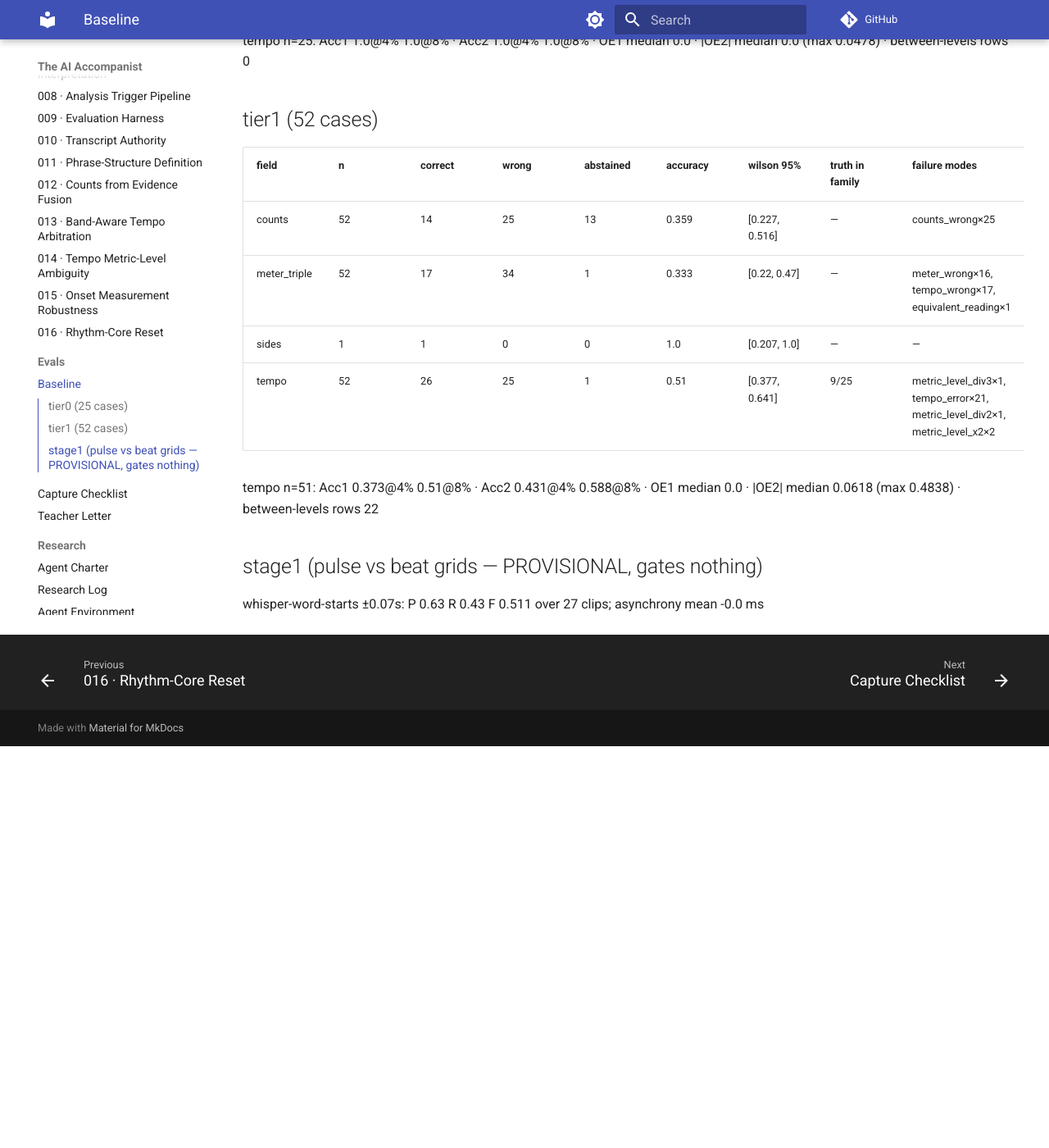
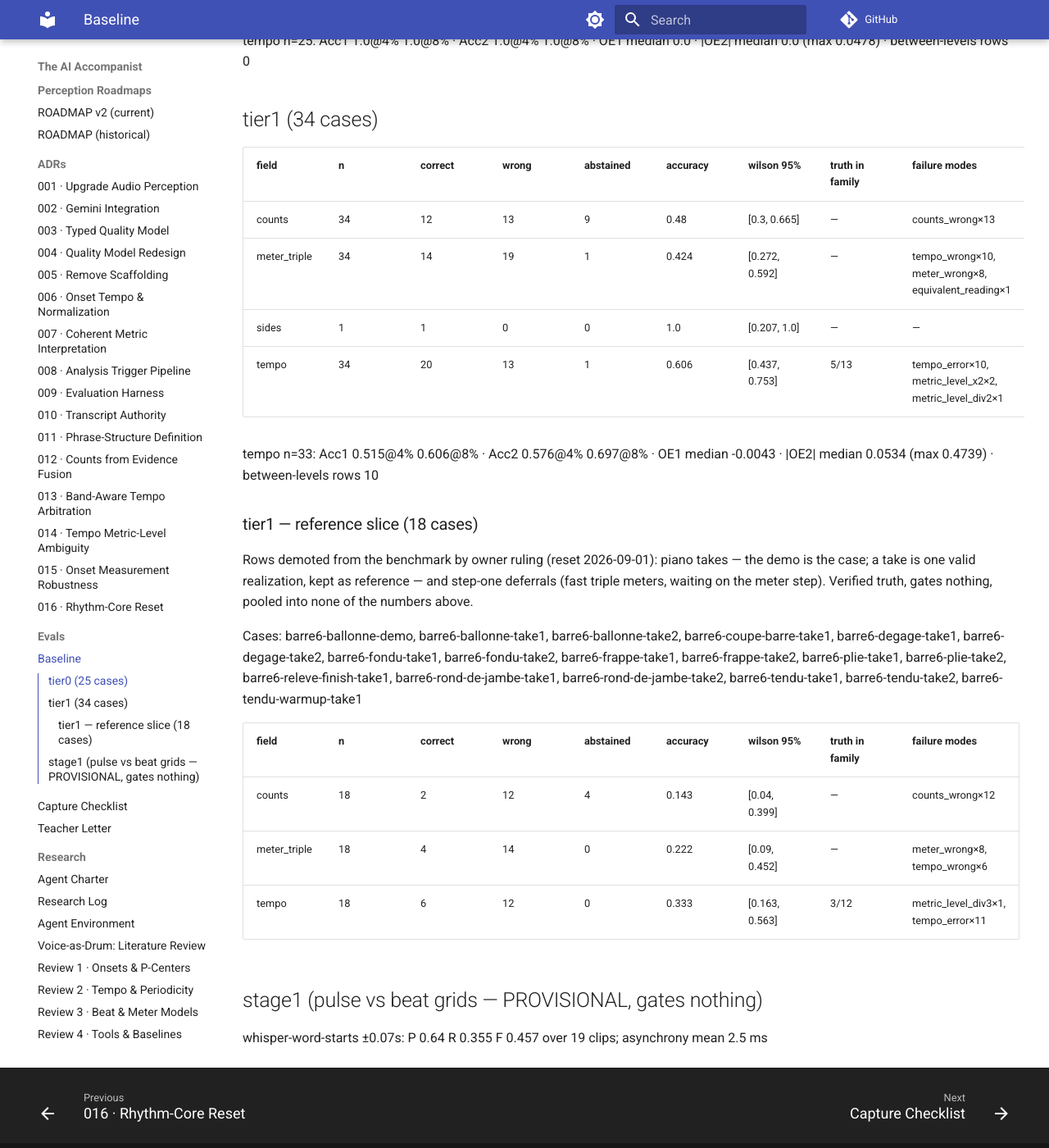
Before and after one commit to ben-juodvalkis/musical-perception, an MkDocs documentation site: the page built from docs/evals/baseline.md, in a window 1280 px wide and 1400 px high, scrolled down 604 px. Shown: the whole window at 82% size. Built offline with MkDocs 1.6.1 and Material for MkDocs 9.7.7, drawn with Linux system fonts in a browser that asks for light colours; comment, search, counter and statistics services are not loaded; before the commit the page ends 1514 px from its top, so only the background shows below that; some of the changed text lies outside the part shown.

Commit message:
reset step one: re-bless at owner direction — tier1 pinned 34, withheld 18 reference; pytest 373 passed
Before (n=52): tempo 0.510, meter_triple 0.333, counts 0.359, between-levels 22.
After (n=34): tempo 0.606, meter_triple 0.424, counts 0.480, between-levels 10.
No pipeline code changed; the benchmark changed shape (takes shelved,
ballonne deferred, three relabels). Outcome flips: exactly the three
pre-registered relabel effects.

```diff
--- a/docs/evals/baseline.md
+++ b/docs/evals/baseline.md
@@ -19,17 +19,33 @@
 
 tempo n=25: Acc1 1.0@4% 1.0@8% · Acc2 1.0@4% 1.0@8% · OE1 median 0.0 · |OE2| median 0.0 (max 0.0478) · between-levels rows 0
 
-## tier1 (52 cases)
+## tier1 (34 cases)
 
 | field | n | correct | wrong | abstained | accuracy | wilson 95% | truth in family | failure modes |
 |---|---|---|---|---|---|---|---|---|
-| counts | 52 | 14 | 25 | 13 | 0.359 | [0.227, 0.516] | — | counts_wrong×25 |
-| meter_triple | 52 | 17 | 34 | 1 | 0.333 | [0.22, 0.47] | — | meter_wrong×16, tempo_wrong×17, equivalent_reading×1 |
+| counts | 34 | 12 | 13 | 9 | 0.48 | [0.3, 0.665] | — | counts_wrong×13 |
+| meter_triple | 34 | 14 | 19 | 1 | 0.424 | [0.272, 0.592] | — | tempo_wrong×10, meter_wrong×8, equivalent_reading×1 |
 | sides | 1 | 1 | 0 | 0 | 1.0 | [0.207, 1.0] | — | — |
-| tempo | 52 | 26 | 25 | 1 | 0.51 | [0.377, 0.641] | 9/25 | metric_level_div3×1, tempo_error×21, metric_level_div2×1, metric_level_x2×2 |
+| tempo | 34 | 20 | 13 | 1 | 0.606 | [0.437, 0.753] | 5/13 | tempo_error×10, metric_level_x2×2, metric_level_div2×1 |
 
-tempo n=51: Acc1 0.373@4% 0.51@8% · Acc2 0.431@4% 0.588@8% · OE1 median 0.0 · |OE2| median 0.0618 (max 0.4838) · between-levels rows 22
+tempo n=33: Acc1 0.515@4% 0.606@8% · Acc2 0.576@4% 0.697@8% · OE1 median -0.0043 · |OE2| median 0.0534 (max 0.4739) · between-levels rows 10
+
+### tier1 — reference slice (18 cases)
+
+Rows demoted from the benchmark by owner ruling (reset
+2026-09-01): piano takes — the demo is the case; a take is one
+valid realization, kept as reference — and step-one deferrals
+(fast triple meters, waiting on the meter step). Verified truth,
+gates nothing, pooled into none of the numbers above.
+
+Cases: barre6-ballonne-demo, barre6-ballonne-take1, barre6-ballonne-take2, barre6-coupe-barre-take1, barre6-degage-take1, barre6-degage-take2, barre6-fondu-take1, barre6-fondu-take2, barre6-frappe-take1, barre6-frappe-take2, barre6-plie-take1, barre6-plie-take2, barre6-releve-finish-take1, barre6-rond-de-jambe-take1, barre6-rond-de-jambe-take2, barre6-tendu-take1, barre6-tendu-take2, barre6-tendu-warmup-take1
+
+| field | n | correct | wrong | abstained | accuracy | wilson 95% | truth in family | failure modes |
+|---|---|---|---|---|---|---|---|---|
+| counts | 18 | 2 | 12 | 4 | 0.143 | [0.04, 0.399] | — | counts_wrong×12 |
+| meter_triple | 18 | 4 | 14 | 0 | 0.222 | [0.09, 0.452] | — | meter_wrong×8, tempo_wrong×6 |
+| tempo | 18 | 6 | 12 | 0 | 0.333 | [0.163, 0.563] | 3/12 | metric_level_div3×1, tempo_error×11 |
 
 ## stage1 (pulse vs beat grids — PROVISIONAL, gates nothing)
 
-whisper-word-starts ±0.07s: P 0.63 R 0.43 F 0.511 over 27 clips; asynchrony mean -0.0 ms
+whisper-word-starts ±0.07s: P 0.64 R 0.355 F 0.457 over 19 clips; asynchrony mean 2.5 ms
```
Also changed, not shown: other parts of docs/evals/baseline.md (+1 -1 lines), 1 other file.
